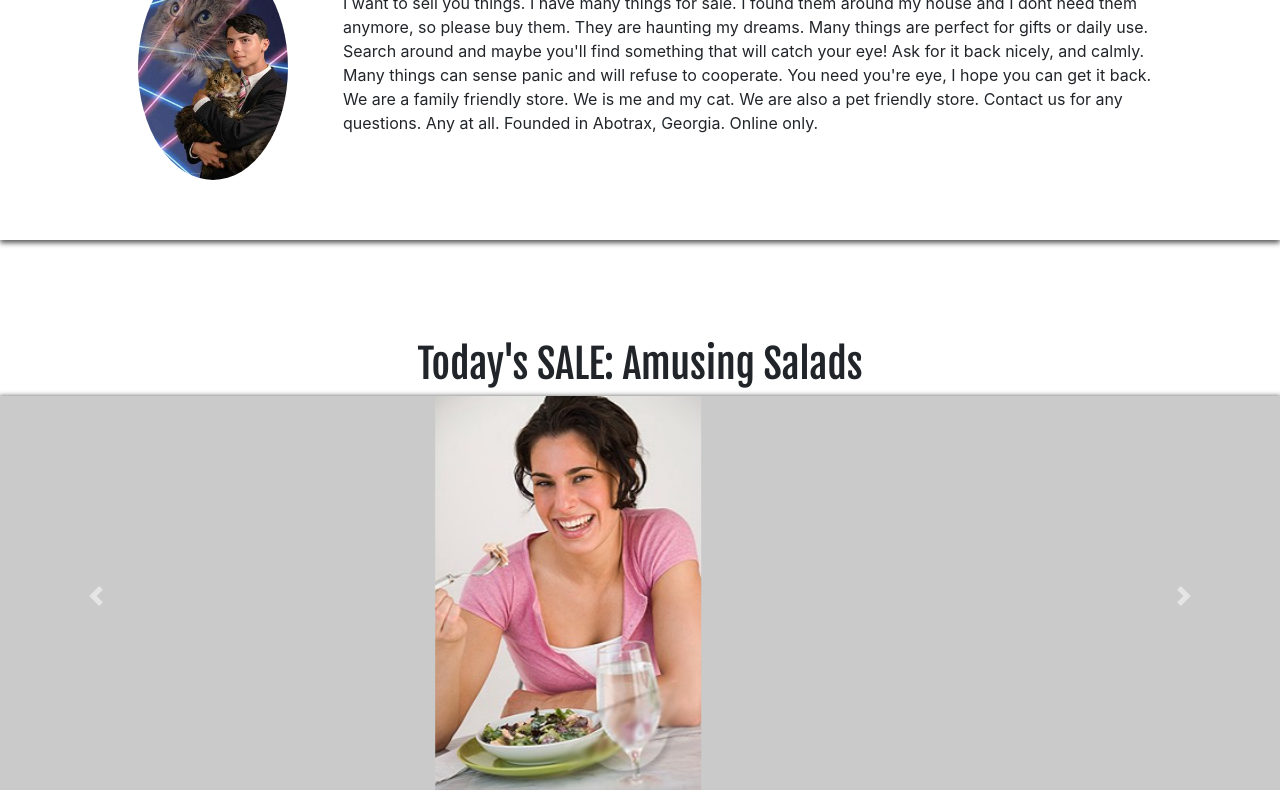
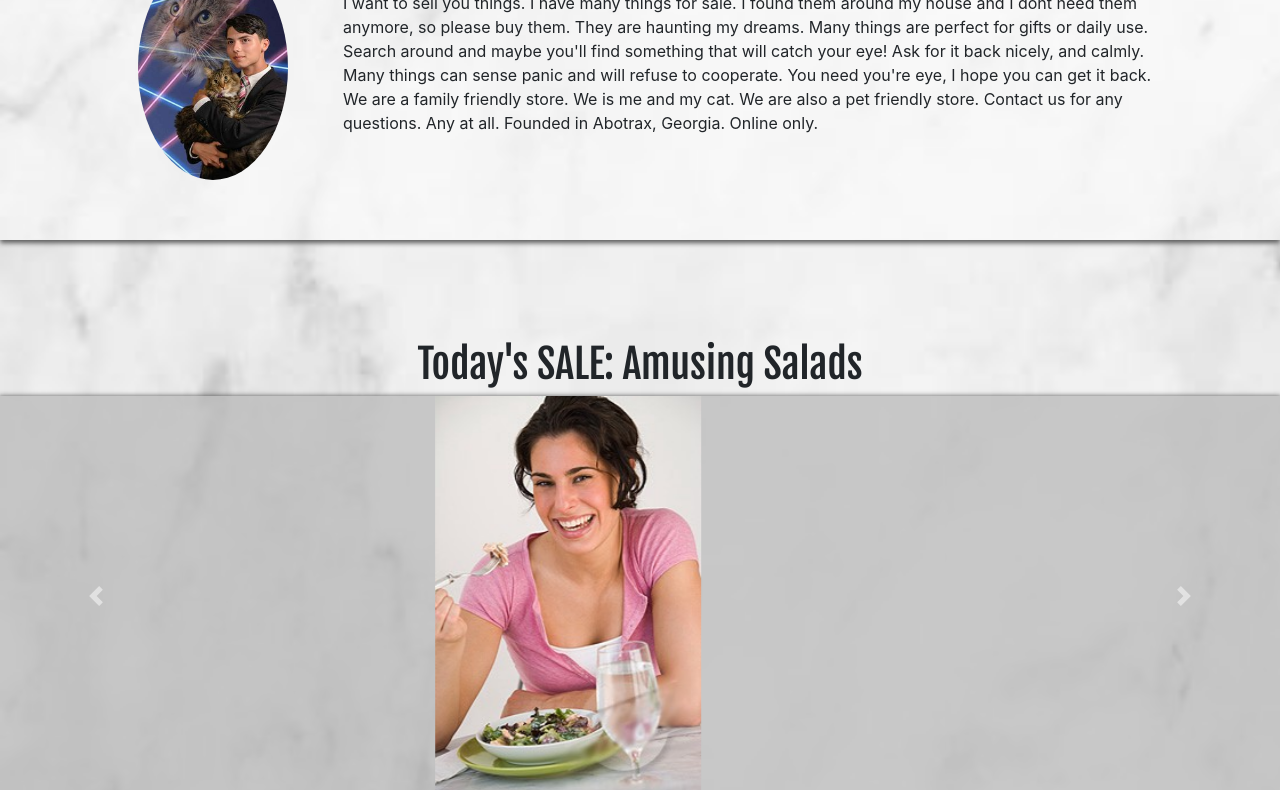
Before and after one commit to rmantlo/TheItemCenter, a plain HTML site: page index.html in a window 1280 px wide. Shown: the part 505-1295 px from the top of the page. Drawn offline with nearby package versions, Linux system fonts and the light colour scheme; the site is published under a folder, as on GitHub Pages, so addresses that start at the root find nothing.

Commit message:
fix background

```diff
--- a/css/body.css
+++ b/css/body.css
@@ -1,6 +1,6 @@
 body {
     margin: 0;
-    background-image: url('/assets/marble.jpeg');
+    background-image: url('../assets/marble.jpeg');
     background-size: cover;
 }
 .about {
```
